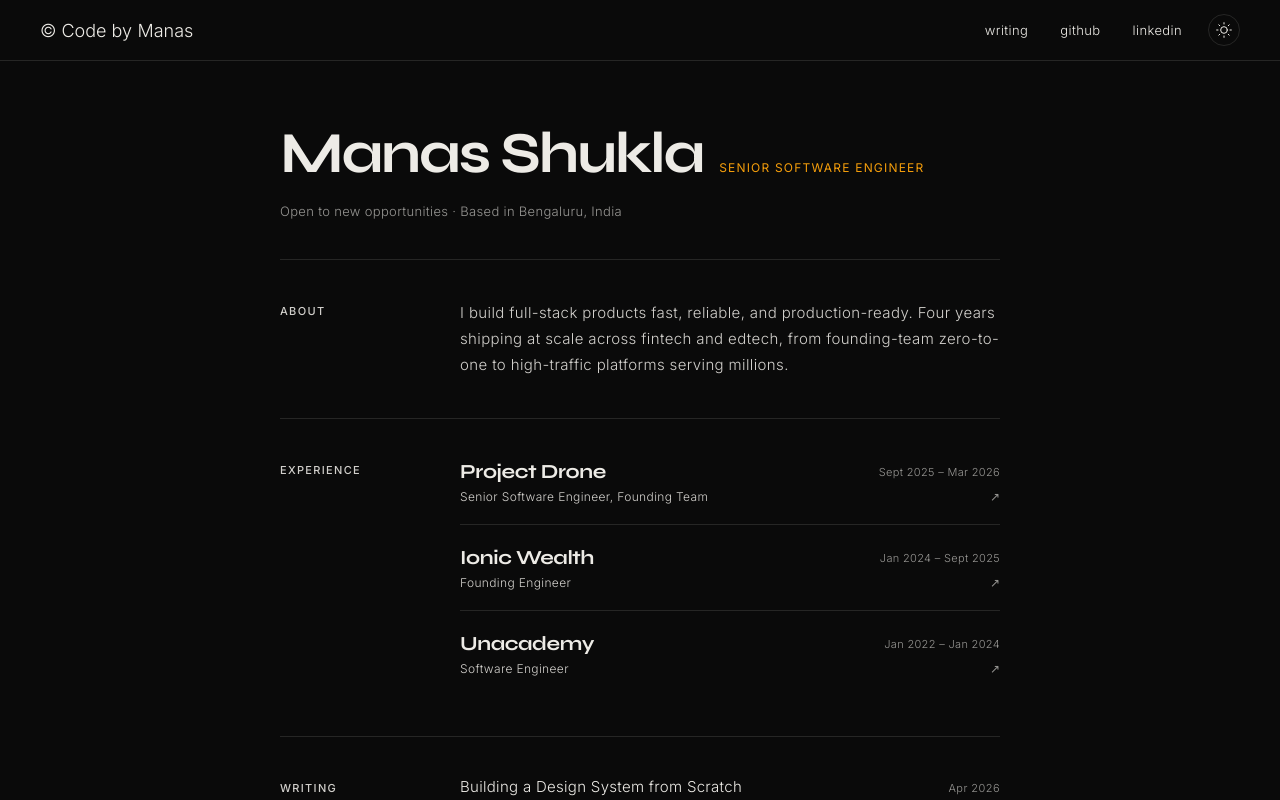
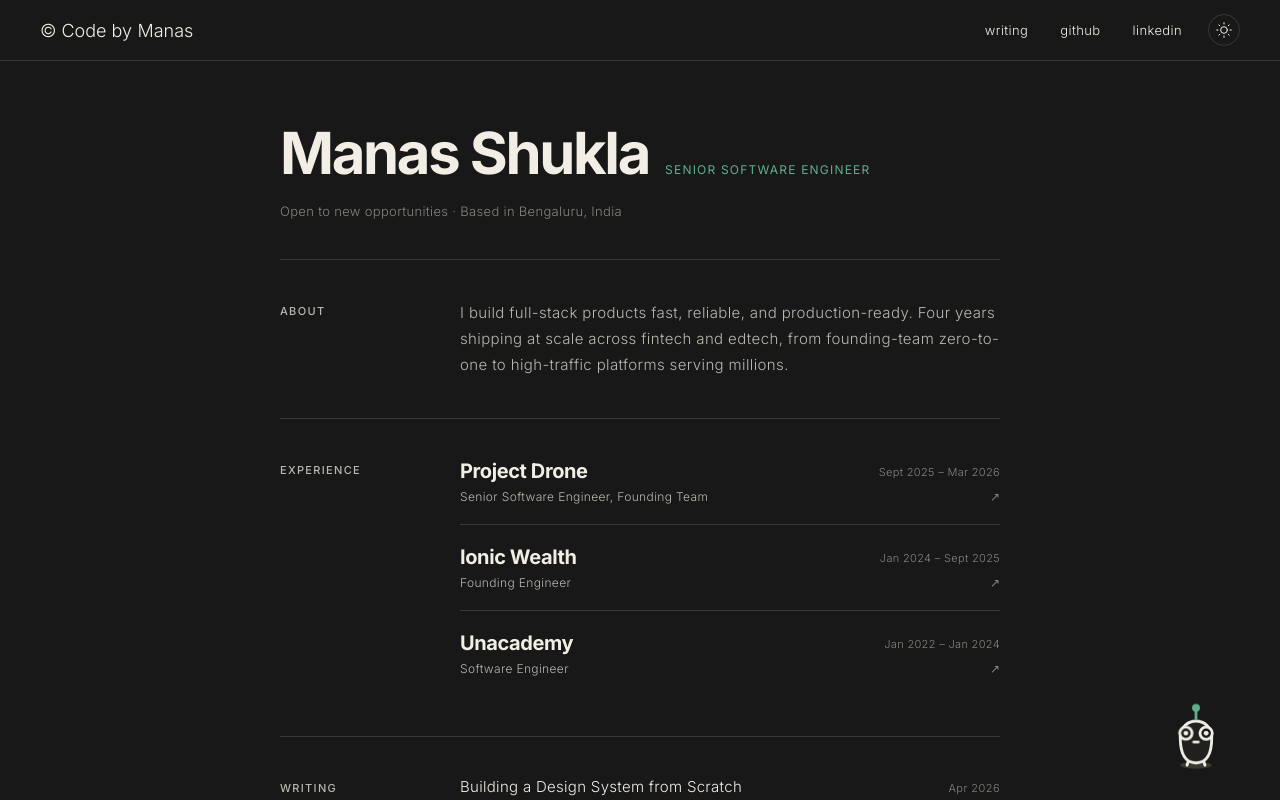
Before and after one commit to IamLucidDreamer/wesbite-of-manas, a Next.js app: page / in a window 1280 px wide. Shown: the top 800 px of the page. Built offline with nearby package versions, Linux system fonts and the light colour scheme; no server answers.

Commit message:
style: update global layout and styles

```diff
--- a/src/app/globals.css
+++ b/src/app/globals.css
@@ -1,31 +1,58 @@
-/* ── Design tokens ─────────────────────────── */
 :root,
-[data-theme="dark"] {
-  --bg: #0a0a0a;
-  --bg-2: #111111;
-  --bg-3: #1a1a1a;
-  --text: #edebe6;
-  --text-2: rgba(237, 235, 230, 0.88);
-  --text-3: rgba(237, 235, 230, 0.62);
-  --border: rgba(237, 235, 230, 0.12);
-  --accent: #f59e0b;
-  --accent-hover: #e6a700;
-  --sliding-bg: #161617;
-  --contact-bg: #0a0a0a;
+[data-theme="light"] {
+  --bg: #F7F3EA;
+  --bg-2: #FCFAF5;
+  --bg-3: #D9CBB5;
+
+  --text: #171817;
+  --text-2: #5F605C;
+  --text-3: #777873;
+
+  --border: #D8D2C6;
+
+  --accent: #236B55;
+  --accent-hover: #1C5947;
+
+  --tag-green-bg: #DCEBE3;
+  --tag-green-text: #236B55;
+  --tag-blue-bg: #DCE7EE;
+  --tag-blue-text: #315B73;
+  --tag-orange-bg: #F1DED3;
+  --tag-orange-text: #9A472F;
+  --tag-purple-bg: #E5DFEC;
+  --tag-purple-text: #665477;
+  --tag-yellow-bg: #EEE6C9;
+  --tag-yellow-text: #77642A;
+  --tag-rose-bg: #EBDDDD;
+  --tag-rose-text: #85535A;
 }
 
-[data-theme="light"] {
-  --bg: #f2eee8;
-  --bg-2: #e8e3db;
-  --bg-3: #fafaf8;
-  --text: #0c0b09;
-  --text-2: rgba(12, 11, 9, 0.88);
-  --text-3: rgba(12, 11, 9, 0.62);
-  --border: rgba(12, 11, 9, 0.18);
-  --accent: #cf6502;
-  --accent-hover: #ba5c04;
-  --sliding-bg: #ffffff;
-  --contact-bg: #0c0b09;
+[data-theme="dark"] {
+  --bg: #171817;
+  --bg-2: #20211F;
+  --bg-3: #2A2B27;
+
+  --text: #F2EEE5;
+  --text-2: #B9B7AF;
+  --text-3: #85857F;
+
+  --border: #383933;
+
+  --accent: #5FAF8F;
+  --accent-hover: #78C3A2;
+
+  --tag-green-bg: #2B3D34;
+  --tag-green-text: #76C19F;
+  --tag-blue-bg: #283742;
+  --tag-blue-text: #79ABCC;
+  --tag-orange-bg: #473228;
+  --tag-orange-text: #D58F78;
+  --tag-purple-bg: #3E3647;
+  --tag-purple-text: #B4A0C7;
+  --tag-yellow-bg: #4A412A;
+  --tag-yellow-text: #D4B974;
+  --tag-rose-bg: #473336;
+  --tag-rose-text: #D49FA6;
 }
 
 /* ── Base ───────────────────────────────────── */
--- a/src/app/layout.tsx
+++ b/src/app/layout.tsx
@@ -1,14 +1,16 @@
 import "./globals.css";
-import { Inter, Syne } from "next/font/google";
+import { Inter, Newsreader, IBM_Plex_Mono } from "next/font/google";
 import Header from "../components/Header";
+import Assistant from "../components/Assistant";
 import { ThemeProvider } from "../context/ThemeContext";
 import type { Metadata } from "next";
 
 const inter = Inter({ subsets: ["latin"], variable: "--font-inter" });
-const syne = Syne({
+const newsreader = Newsreader({ subsets: ["latin"], variable: "--font-display", style: ["normal", "italic"] });
+const plexMono = IBM_Plex_Mono({
   subsets: ["latin"],
-  variable: "--font-syne",
-  weight: ["400", "600", "700", "800"],
+  variable: "--font-mono",
+  weight: ["400", "500", "600"],
 });
 
 const siteUrl = process.env.NEXT_PUBLIC_SITE_URL || "https://ofmanas.com";
@@ -120,7 +122,7 @@
   };
 
   return (
-    <html lang="en" data-theme="dark" suppressHydrationWarning className={`${inter.variable} ${syne.variable}`}>
+    <html lang="en" data-theme="dark" suppressHydrationWarning className={`${inter.variable} ${newsreader.variable} ${plexMono.variable}`}>
       <head>
         <script
           dangerouslySetInnerHTML={{
@@ -136,6 +138,7 @@
         <ThemeProvider>
           <Header />
           {children}
+          <Assistant />
         </ThemeProvider>
       </body>
     </html>
```
